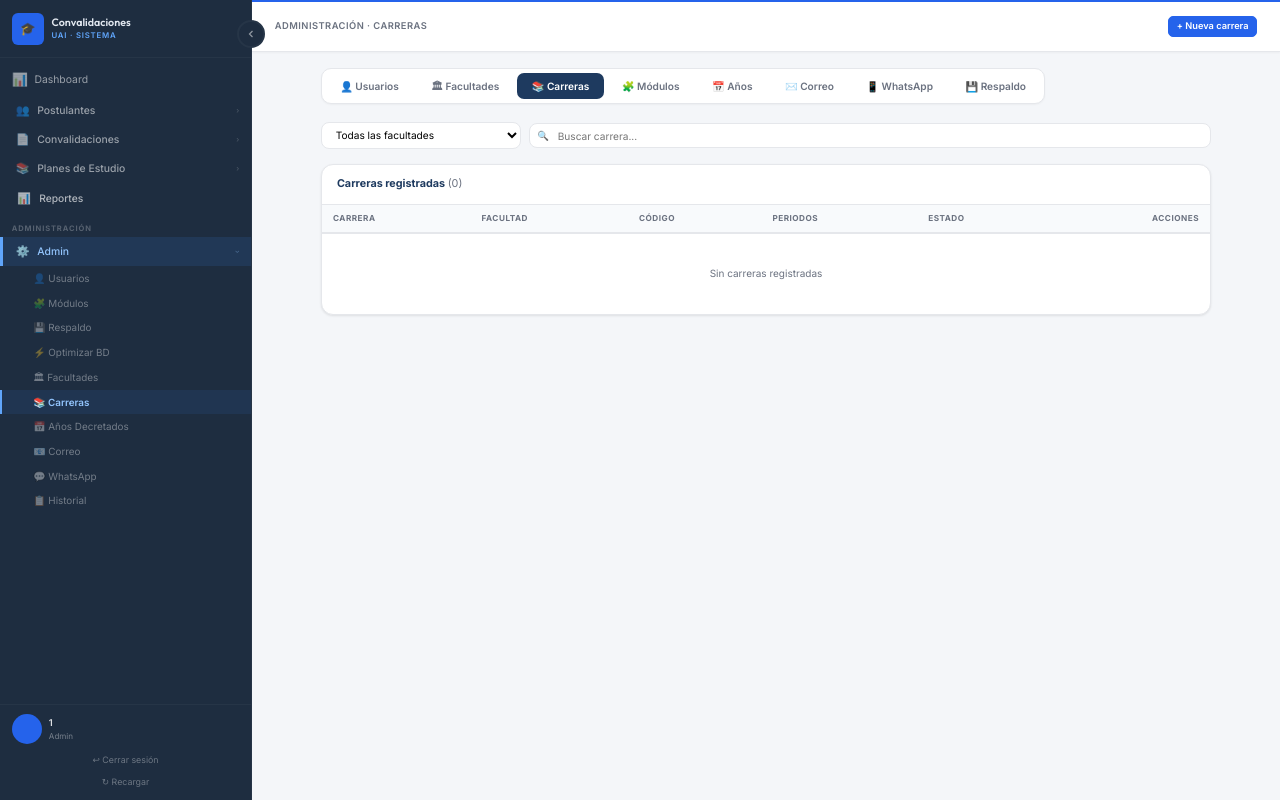
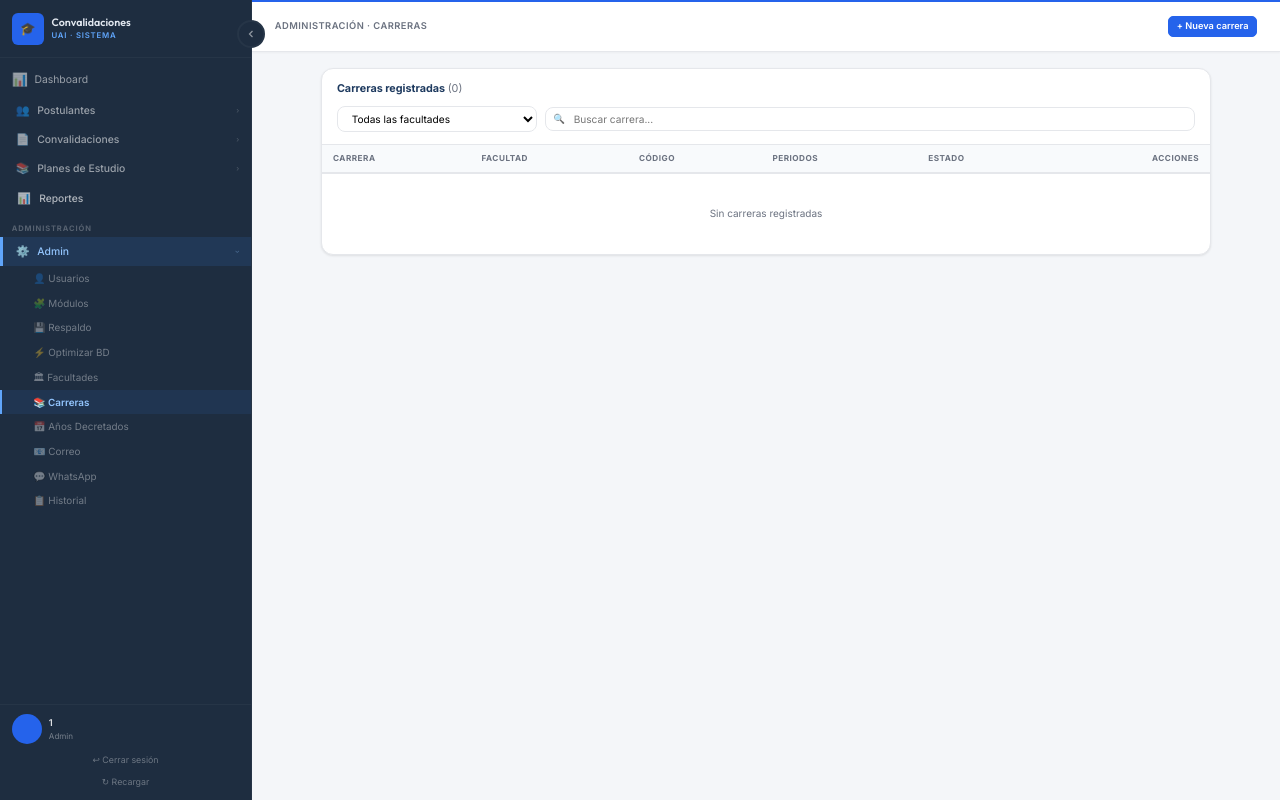
Before and after one commit to cristhianjoelmendozarojas-spec/sistema-convalidaciones, a Flask app: page /admin/carreras in a window 1280 px wide. Run offline with Flask 3, Linux system fonts and the light colour scheme; the visitor is signed in with stand-in values (Sample User, id 1); data that the repository does not hold is empty; some libraries are stand-ins or nearby versions.

Commit message:
Remove admin-tabs navigation, integrate filter bar inside main card

```diff
--- a/templates/admin/carreras.html
+++ b/templates/admin/carreras.html
@@ -7,20 +7,16 @@
 
 {% block content %}
 <style>
-.admin-tabs{display:flex;gap:.3rem;margin-bottom:1.4rem;background:#fff;border-radius:10px;padding:.3rem;border:1px solid var(--surface-border);width:fit-content;box-shadow:var(--shadow-xs);}
-.atab{padding:.42rem 1.1rem;border-radius:7px;font-size:.78rem;font-weight:600;cursor:pointer;text-decoration:none;color:var(--text-muted);transition:all .15s;}
-.atab:hover{background:var(--surface-hover);color:var(--text);}
-.atab.on{background:var(--navy);color:#fff;}
-.fbar{display:flex;align-items:center;gap:.65rem;margin-bottom:1.1rem;flex-wrap:wrap;}
+.fbar{display:flex;align-items:center;gap:.65rem;flex-wrap:wrap;}
 .fbar-sel{padding:.42rem .75rem;border:1.5px solid var(--surface-border);border-radius:8px;font-size:.78rem;font-family:'Inter',sans-serif;outline:none;background:#fff;min-width:200px;}
 .fbar-sel:focus{border-color:var(--primary);}
 .fbar-search{position:relative;flex:1;min-width:180px;}
 .fbar-search input{width:100%;padding:.42rem .75rem .42rem 2.1rem;border:1.5px solid var(--surface-border);border-radius:8px;font-size:.78rem;font-family:'Inter',sans-serif;outline:none;background:#fff;}
 .fbar-search input:focus{border-color:var(--primary);}
 .fbar-search::before{content:'🔍';position:absolute;left:.6rem;top:50%;transform:translateY(-50%);font-size:.72rem;pointer-events:none;}
-.tcard{background:#fff;border-radius:var(--radius-lg);border:1px solid var(--surface-border);box-shadow:var(--shadow-sm);overflow:hidden;margin-bottom:1rem;}
-.tcard-head{padding:.9rem 1.15rem;border-bottom:1px solid var(--surface-border);display:flex;align-items:center;justify-content:space-between;}
-.tcard-head h3{font-size:.83rem;font-weight:700;color:var(--navy);}
+.tcard{background:#fff;border-radius:var(--radius-lg);border:1px solid var(--surface-border);box-shadow:var(--shadow-sm);overflow:hidden;}
+.tcard-head{padding:.9rem 1.15rem;border-bottom:1px solid var(--surface-border);}
+.tcard-head h3{font-size:.83rem;font-weight:700;color:var(--navy);margin-bottom:.65rem;}
 .tbl{width:100%;border-collapse:collapse;font-size:.77rem;}
 .tbl th{padding:.55rem .85rem;font-size:.63rem;font-weight:700;text-transform:uppercase;letter-spacing:.06em;color:var(--text-muted);border-bottom:2px solid var(--surface-border);text-align:left;background:var(--surface-section);}
 .tbl td{padding:.65rem .85rem;border-bottom:1px solid var(--surface-border);color:var(--text);vertical-align:middle;}
@@ -72,17 +68,9 @@
 .cost-section-title{font-size:.72rem;font-weight:700;color:var(--navy);text-transform:uppercase;letter-spacing:.05em;margin-bottom:.7rem;display:flex;align-items:center;gap:.35rem;}
 </style>
 
-<div class="admin-tabs">
-  <a href="/admin/usuarios"   class="atab">👤 Usuarios</a>
-  <a href="/admin/facultades" class="atab">🏛 Facultades</a>
-  <a href="/admin/carreras"   class="atab on">📚 Carreras</a>
-  <a href="/admin/modulos"    class="atab">🧩 Módulos</a>
-  <a href="/admin/anios"      class="atab">📅 Años</a>
-  <a href="/admin/correo"    class="atab">✉️ Correo</a>
-  <a href="/admin/whatsapp"  class="atab">📱 WhatsApp</a>
-  <a href="/admin/backup"    class="atab">💾 Respaldo</a>
-</div>
-
+<div class="tcard">
+  <div class="tcard-head">
+    <h3>Carreras registradas <span style="font-weight:400;color:var(--text-muted);">({{ carreras|length }})</span></h3>
     <div class="fbar">
       <select class="fbar-sel" id="filFac" onchange="filtrarTabla()">
         <option value="">Todas las facultades</option>
@@ -94,10 +82,6 @@
         <input type="text" placeholder="Buscar carrera..." oninput="filtrarTabla()">
       </div>
     </div>
-
-<div class="tcard">
-  <div class="tcard-head">
-    <h3>Carreras registradas <span style="font-weight:400;color:var(--text-muted);">({{ carreras|length }})</span></h3>
   </div>
   <table class="tbl" id="tbl">
     <thead>
```
Lines whose indentation alone changed are shown as unchanged.
